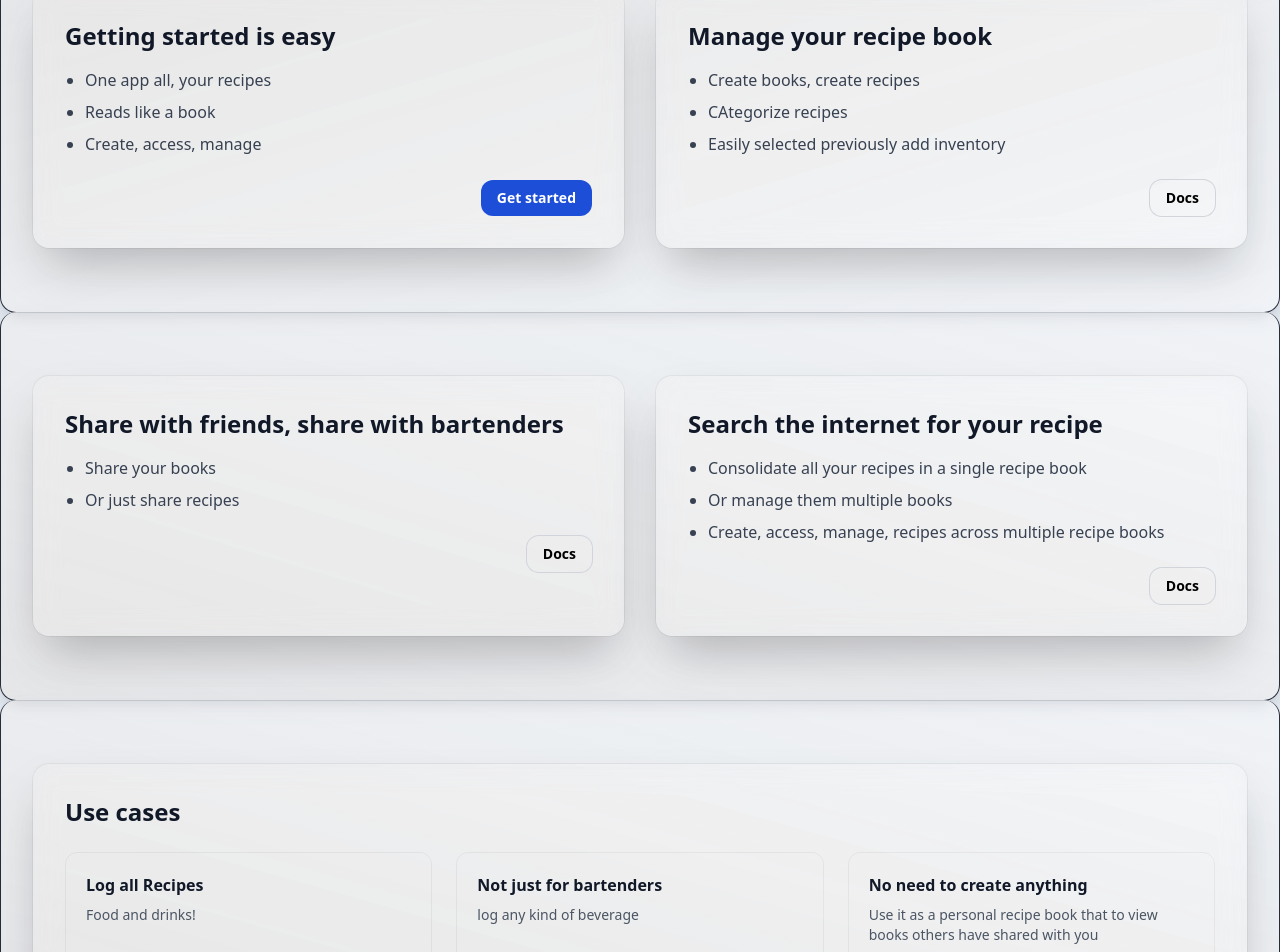
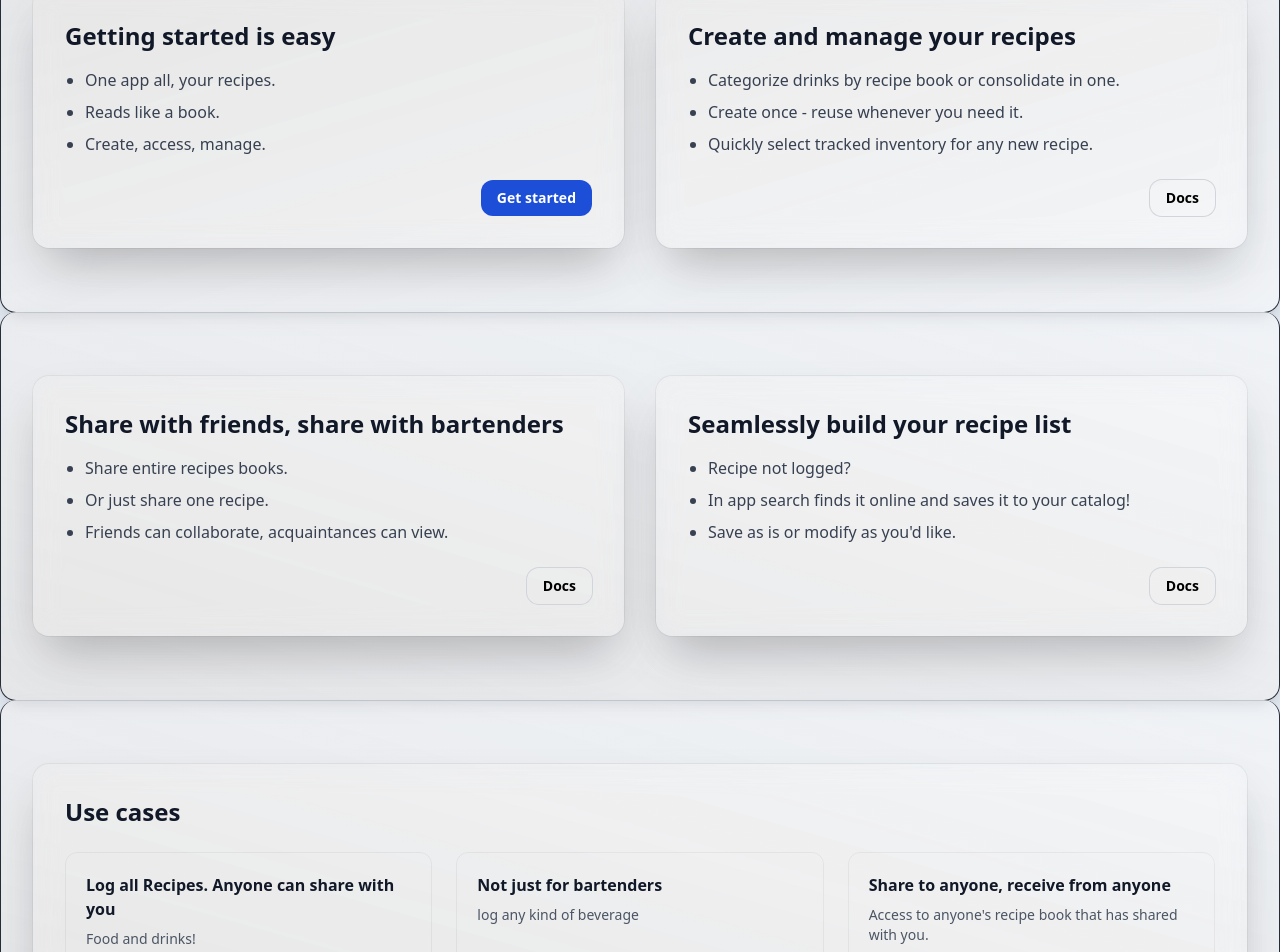
Before and after one commit to JoHeyJo/sling-it-product-site, a React (Vite) app: page / in a window 1280 px wide. Shown: the part 1240-2192 px from the top of the page. Built offline with nearby package versions, Linux system fonts and the light colour scheme.

Commit message:
DONE:information section

```diff
--- a/src/data/content.ts
+++ b/src/data/content.ts
@@ -25,30 +25,30 @@ export const information = [
   {
     leftCard: "Getting started is easy",
     leftInfo: [
-      "One app all, your recipes",
-      "Reads like a book",
-      "Create, access, manage",
+      "One app all, your recipes.",
+      "Reads like a book.",
+      "Create, access, manage.",
     ],
     leftLink: { label: "Get Started", href: "/", isDocsLink: false },
 
-    rightCard: "Manage your recipe book ",
+    rightCard: "Create and manage your recipes",
     rightInfo: [
-      "Create books, create recipes",
-      "CAtegorize recipes ",
-      "Easily selected previously add inventory",
+      "Categorize drinks by recipe book or consolidate in one.",
+      "Create once - reuse whenever you need it.",
+      "Quickly select tracked inventory for any new recipe.",
     ],
     rightLink: { label: "docs", href: "", isDocsLink: true },
   },
   {
     leftCard: "Share with friends, share with bartenders",
-    leftInfo: ["Share your books", "Or just share recipes"],
+    leftInfo: ["Share entire recipes books.", "Or just share one recipe.","Friends can collaborate, acquaintances can view."],
     leftLink: { label: "docs", href: "", isDocsLink: true },
 
-    rightCard: "Search the internet for your recipe",
+    rightCard: "Seamlessly build your recipe list",
     rightInfo: [
-      "Consolidate all your recipes in a single recipe book",
-      "Or manage them multiple books",
-      "Create, access, manage, recipes across multiple recipe books",
+      "Recipe not logged?",
+      "In app search finds it online and saves it to your catalog!",
+      "Save as is or modify as you'd like.",
     ],
     rightLink: { label: "docs", href: "", isDocsLink: true },
   },
@@ -78,14 +78,17 @@ export const testimonials = [
 
 export const useCases = [
   {
-    title: "Log all Recipes",
+    title: "Log all Recipes. Anyone can share with you",
     blurb: "Food and drinks!",
   },
   {
     title: "Not just for bartenders",
     blurb: "log any kind of beverage",
   },
-  { title: "No need to create anything", blurb: "Use it as a personal recipe book that to view books others have shared with you" },
+  {
+    title: "Share to anyone, receive from anyone",
+    blurb: "Access to anyone's recipe book that has shared with you.",
+  },
 ];
 
 export const integrations = [
```
